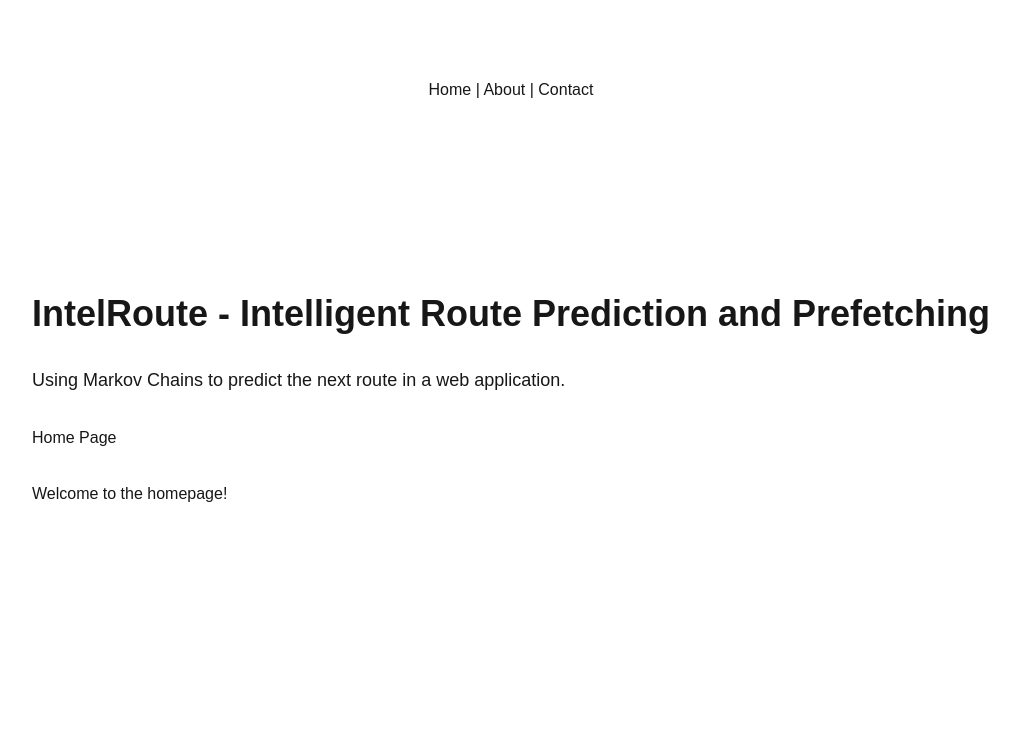
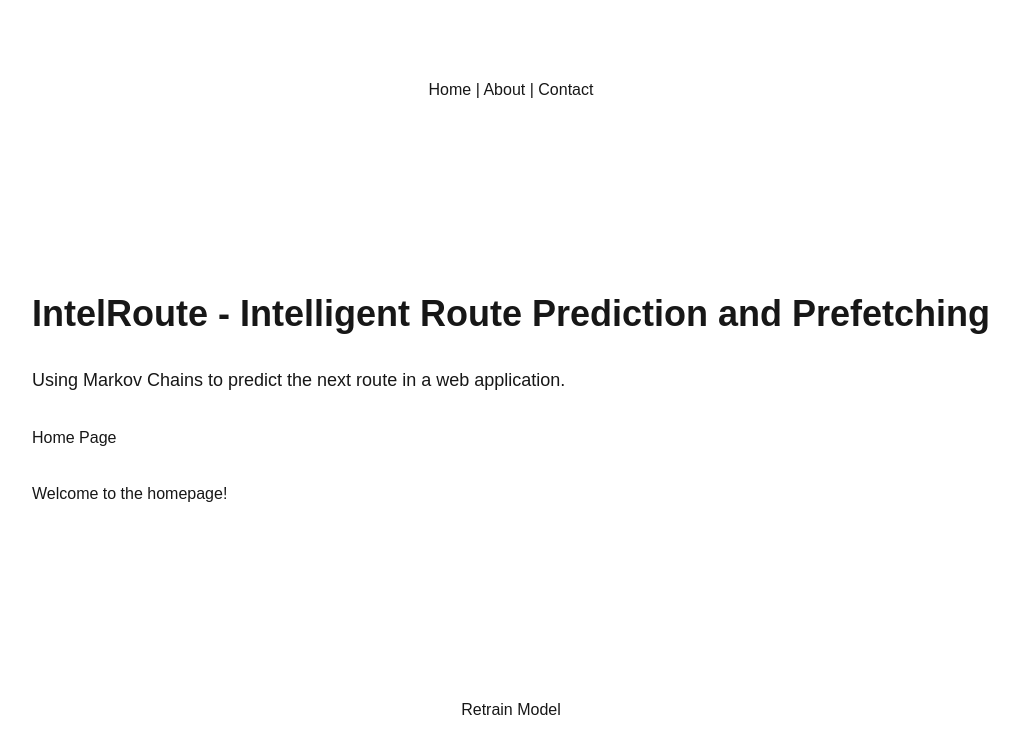
Before and after one commit to kurilpratik/intel-route, a Next.js app in the folder next-app/: page / in a window 1280 px wide. Shown: the top 754 px of the page, without its empty margins (129-1148 px from the left). Built offline with nearby package versions, Linux system fonts and the light colour scheme; no server answers; the database is empty.

Commit message:
Hide sensitive info

```diff
--- /dev/null
+++ b/next-app/app/components/RetrainButton.jsx
@@ -0,0 +1,16 @@
+"use client";
+
+import React from "react";
+import retrainModel from "../utils/retrainModel";
+
+const RetrainButton = () => {
+  return (
+    <button
+      onClick={() => retrainModel().then(() => alert("Started retraining"))}
+    >
+      Retrain Model
+    </button>
+  );
+};
+
+export default RetrainButton;
--- a/next-app/app/layout.js
+++ b/next-app/app/layout.js
@@ -1,10 +1,9 @@
-"use client";
-
 import { Geist, Geist_Mono } from "next/font/google";
 import "./globals.css";
 
 import Navbar from "@/app/components/Navbar";
 import RouteTracker from "@/app/utils/routeTracker";
+import RetrainButton from "@/app/components/RetrainButton";
 
 const geistSans = Geist({
   variable: "--font-geist-sans",
@@ -16,35 +15,13 @@ const geistMono = Geist_Mono({
   subsets: ["latin"],
 });
 
-// export const metadata = {
-//   title: "IntelRoute - Intelligent Route Prediction and Prefetching",
-//   description:
-//     "Intelligent Route Prediction and Prefetching using Markov Chains",
-// };
+export const metadata = {
+  title: "IntelRoute - Intelligent Route Prediction and Prefetching",
+  description:
+    "Intelligent Route Prediction and Prefetching using Markov Chains",
+};
 
 export default function RootLayout({ children }) {
-  // Data collection layer - add route logging
-
-  // const pathname = usePathname();
-  // const [nextRoute, setNextRoute] = useState(null);
-
-  // useEffect(() => {
-  //   const predictNext = async () => {
-  //     try {
-  //       const current = pathname.replace("/", "") || "home";
-  //       const res = await fetch(
-  //         `http://localhost:8000/predict-next?current=${current}`
-  //       );
-  //       const data = await res.json();
-  //       setNextRoute(data.next);
-  //     } catch (err) {
-  //       console.error("Prediction failed:", err);
-  //     }
-  //   };
-
-  //   predictNext();
-  // }, [pathname]);
-
   return (
     <html lang="en">
       <body
@@ -53,6 +30,7 @@ export default function RootLayout({ children }) {
         <Navbar />
         <RouteTracker />
         {children}
+        <RetrainButton />
         {/* {nextRoute && (
           <div
             style={{
--- /dev/null
+++ b/next-app/app/utils/retrainModel.js
@@ -0,0 +1,17 @@
+const retrainModel = async () => {
+  try {
+    const res = await fetch("http://localhost:8000/retrain", {
+      method: "POST",
+    });
+    if (!res.ok) throw new Error("Retrain API failed");
+    else {
+      console.log("Model retrained successfully");
+      return res.ok;
+    }
+  } catch (error) {
+    console.error("Error retraining model:", error);
+    return null;
+  }
+};
+
+export default retrainModel;
```
Also changed, not shown: 2 other files (tests, documents, lock files or other folders).
